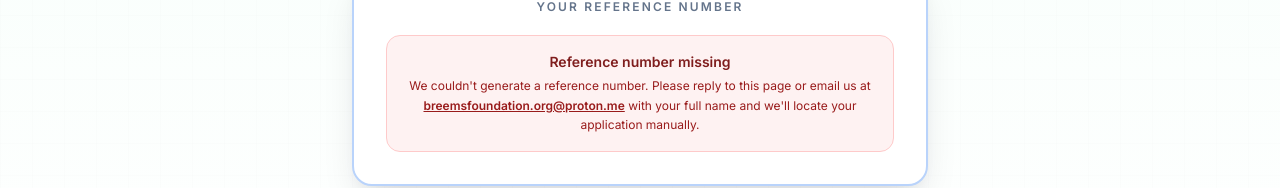
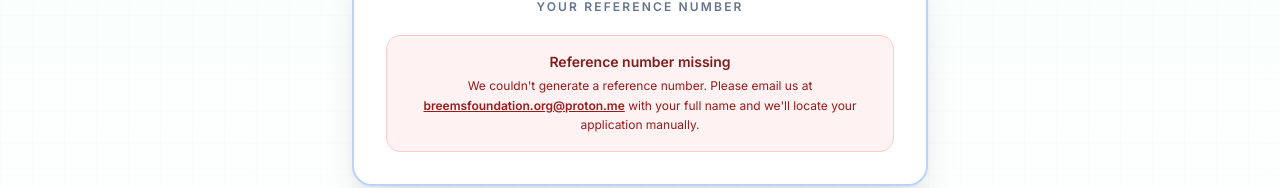
Before and after one commit to carterbreem/breemfoundation, a Next.js app: page /apply/success in a window 1280 px wide. Shown: the part 514-702 px from the top of the page. Built offline with nearby package versions, Linux system fonts and the light colour scheme; no server answers.

Commit message:
Modify reference number error message
Updated message to instruct users to email for reference number.

```diff
--- a/app/apply/success/page.tsx
+++ b/app/apply/success/page.tsx
@@ -108,8 +108,8 @@ Thank you.`;
                   Reference number missing
                 </p>
                 <p className="mt-1 text-xs leading-relaxed text-red-800">
-                  We couldn&apos;t generate a reference number. Please reply
-                  to this page or email us at{" "}
+                  We couldn&apos;t generate a reference number. Please email
+                  us at{" "}
                   <a
                     href={`mailto:${siteConfig.contactEmail}`}
                     className="font-semibold underline"
```
